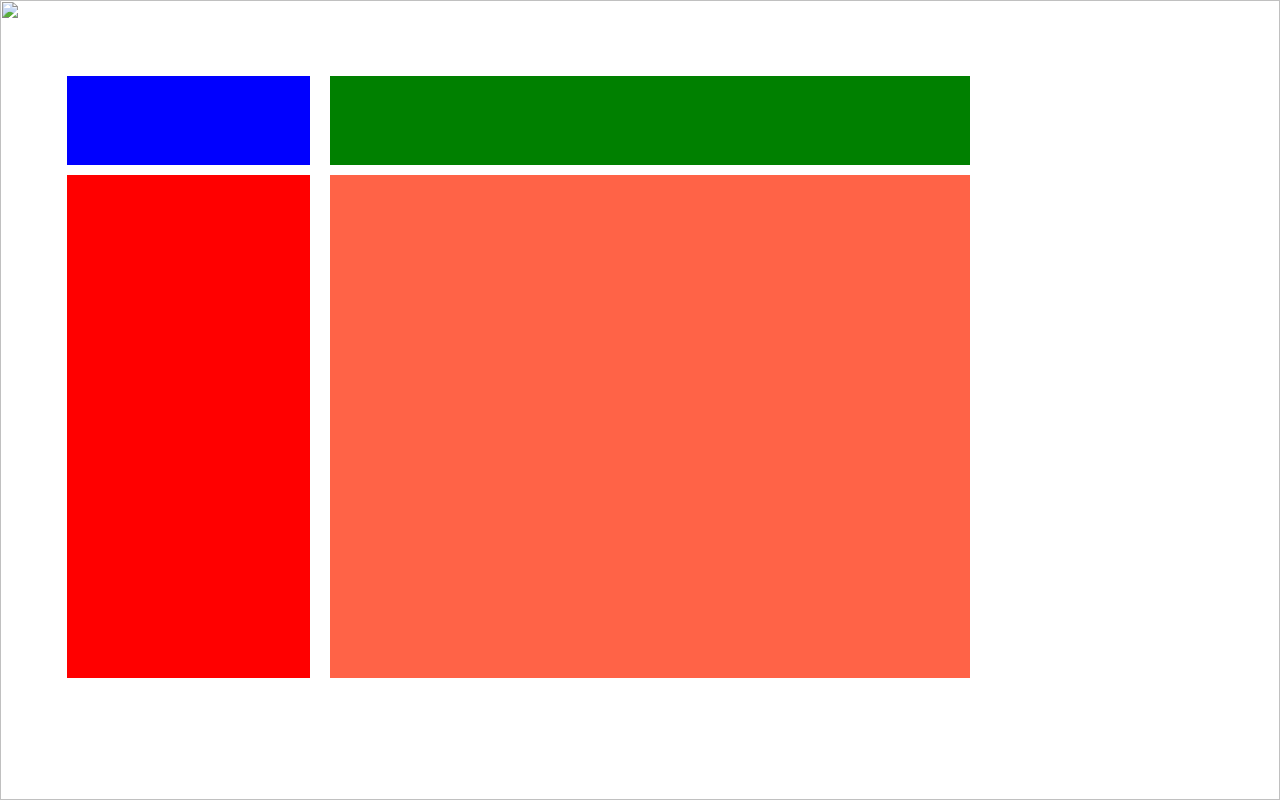
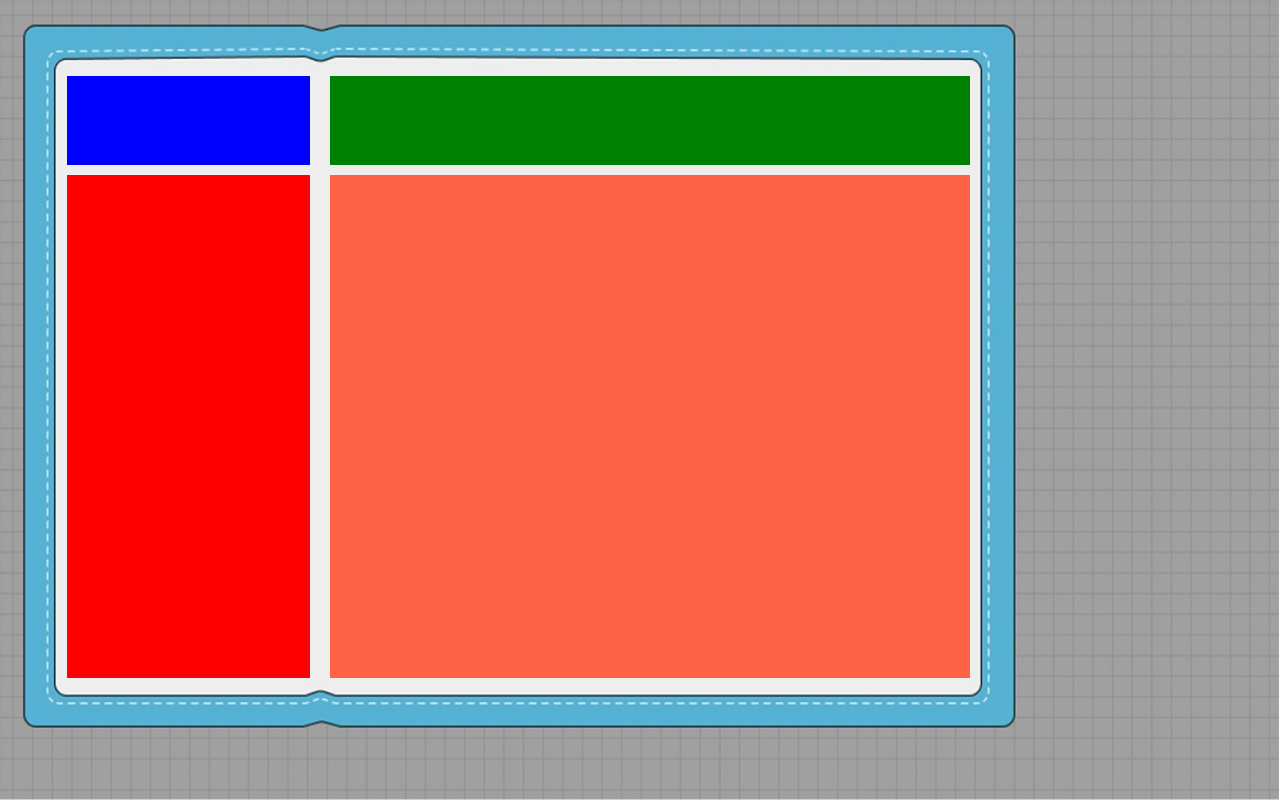
Before and after one commit to 00-dh/cyworld, a plain HTML site: page index.html in a window 1280 px wide. Drawn offline with Linux system fonts and the light colour scheme.

Commit message:
✂️Rename: profile.jpg -> background.jpg

```diff
--- a/index.html
+++ b/index.html
@@ -10,7 +10,7 @@
   </head>
   <body>
     <div class="background">
-      <img src="profile.jpg" />
+      <img src="background.jpg" />
       <div class="left_box">
         <div class="left_box__header"></div>
         <div class="left_box__profile"></div>
```
Also changed, not shown: background.jpg (added).
